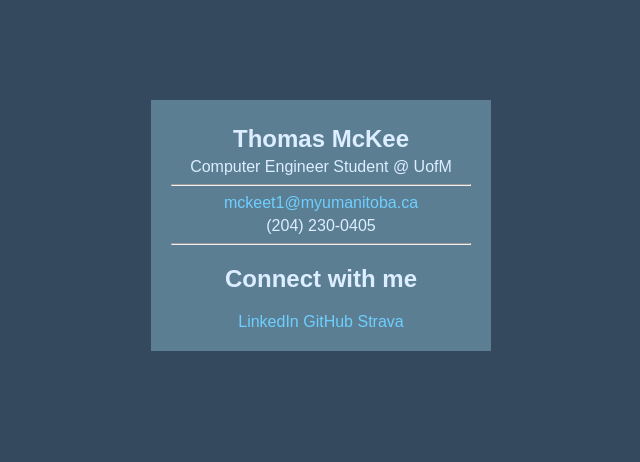
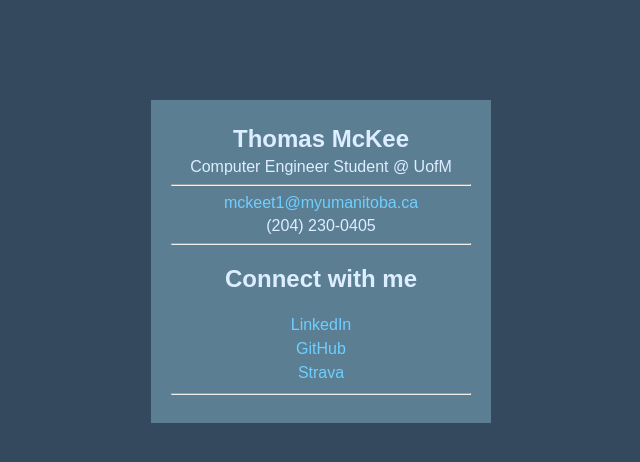
Before and after one commit to thomas-mckee/thomasmckee.space, a plain HTML site: page index.html in a window 1280 px wide. Shown: the whole page, without its empty margins (319-959 px from the left). Drawn offline with Linux system fonts and the light colour scheme.

Commit message:
i dont remember

```diff
--- a/index.html
+++ b/index.html
@@ -18,10 +18,11 @@
         <hr>
         <div class="social-media">
             <h2>Connect with me</h2>
-            <a href="https://www.linkedin.com/in/thomas-mckee-a844711a9/">LinkedIn</a>
-            <a href="https://github.com/thomasmckee3">GitHub</a>
-            <a href="https://www.strava.com/athletes/32498521">Strava</a>
+            <a class="social-media-link" href="https://www.linkedin.com/in/thomas-mckee-a844711a9/">LinkedIn</a>
+            <a class="social-media-link" href="https://github.com/thomasmckee3">GitHub</a>
+            <a class="social-media-link" href="https://www.strava.com/athletes/32498521">Strava</a>
         </div>
+        <hr>
     </div>
 
 </body>
--- a/styles.css
+++ b/styles.css
@@ -20,6 +20,11 @@ body {
     color:rgb(220, 238, 255);
   }
 
+  .social-media-link {
+    display: block;
+    padding: 3px;
+  }
+
   #full-name {
     font-size: 24px;
   }
```
